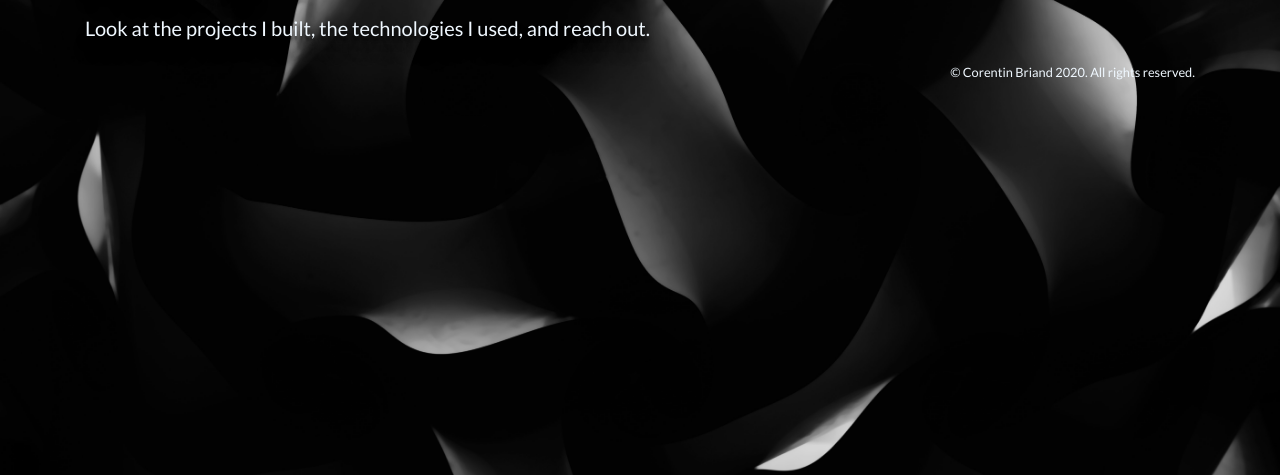
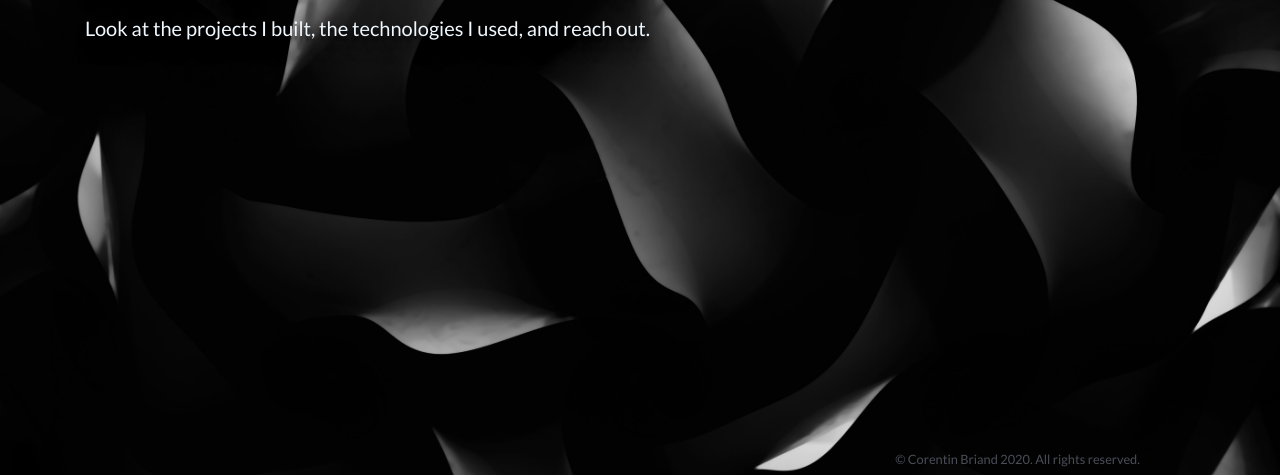
Before and after one commit to Halu89/portfoliov2, a plain HTML site: page index.html in a window 1280 px wide. Shown: the part 325-800 px from the top of the page. Drawn offline with nearby package versions, Linux system fonts and the light colour scheme.

Commit message:
fixed footer

```diff
--- a/style.css
+++ b/style.css
@@ -63,3 +63,9 @@ a {
 #contact a {
     color: aliceblue;
 }
+
+footer {
+    position: absolute;
+    bottom: 5px;
+    color: rgba(132, 138, 155, 0.562);
+}
```
